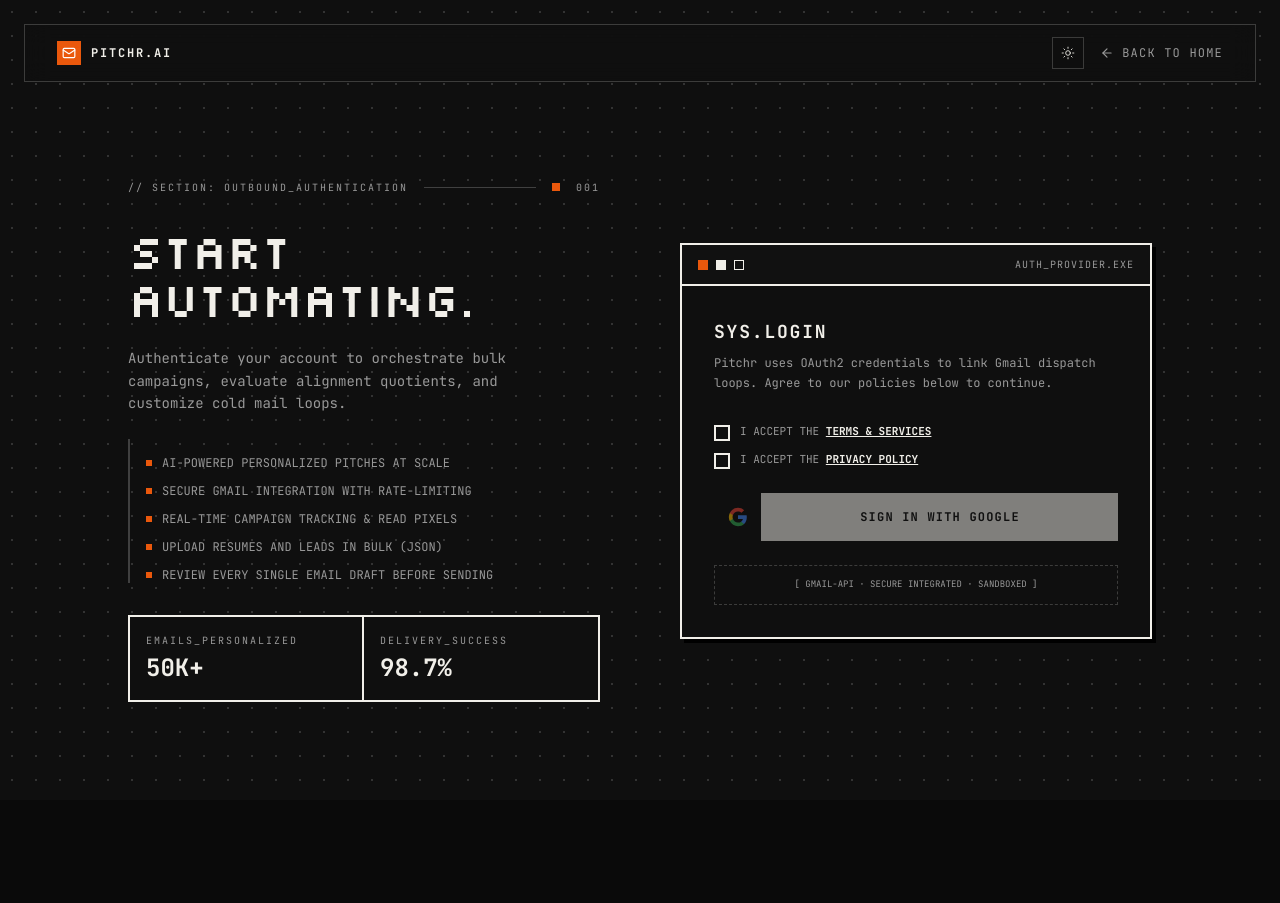
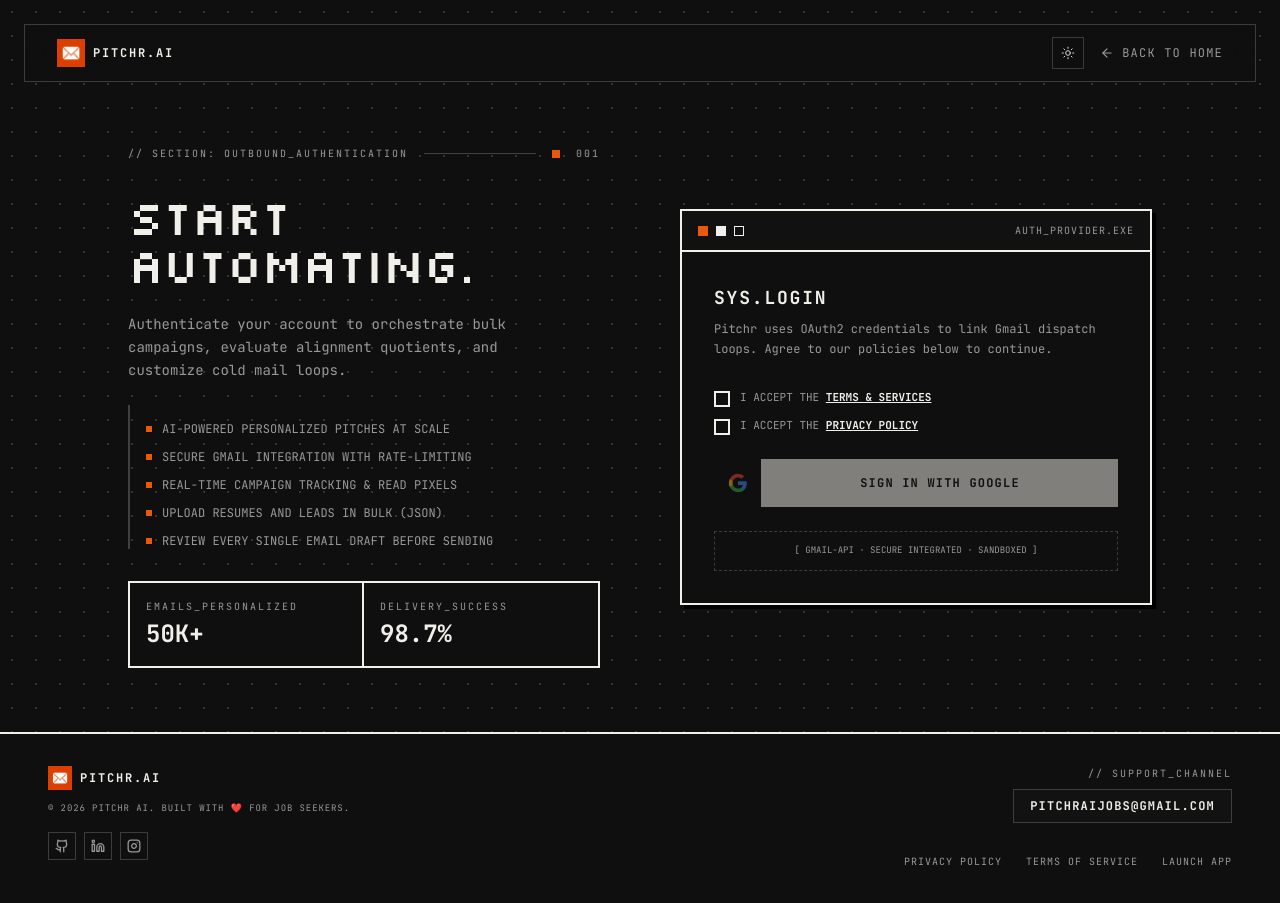
Before and after one commit to VarunSingh19/pitchr, a Next.js app: page /login in a window 1280 px wide. Before the commit the page ends 800 px from the top, so only its background shows below. Built offline with nearby package versions, Linux system fonts and the light colour scheme.

Commit message:
added the footer in the login page

```diff
--- a/app/login/page.tsx
+++ b/app/login/page.tsx
@@ -8,6 +8,7 @@
 import { ScrambleText } from "@/components/landing/scramble-text"
 import { SectionLabel } from "@/components/landing/section-label"
 import { ThemeToggle } from "@/components/landing/theme-toggle"
+import { Footer } from "@/components/landing/footer"
 
 const ease = [0.22, 1, 0.36, 1] as const
 
@@ -45,10 +46,8 @@
         <nav className="w-full border border-foreground/20 bg-background/80 backdrop-blur-md px-6 py-3 lg:px-8">
           <div className="flex items-center justify-between">
             {/* Logo */}
-            <Link href="/" className="flex items-center gap-2.5">
-              <div className="w-6 h-6 bg-[#ea580c] flex items-center justify-center">
-                <Mail className="w-3.5 h-3.5 text-white" />
-              </div>
+            <Link href="/" className="flex items-center gap-2">
+              <img src="/icon.png" alt="Pitchr Logo" className="w-7 h-7 object-contain flex-shrink-0" />
               <span className="text-xs font-mono tracking-[0.15em] uppercase font-bold">
                 PITCHR.AI
               </span>
@@ -233,6 +232,7 @@
           </div>
         </div>
       </div>
+      <Footer />
     </div>
   )
 }
```
